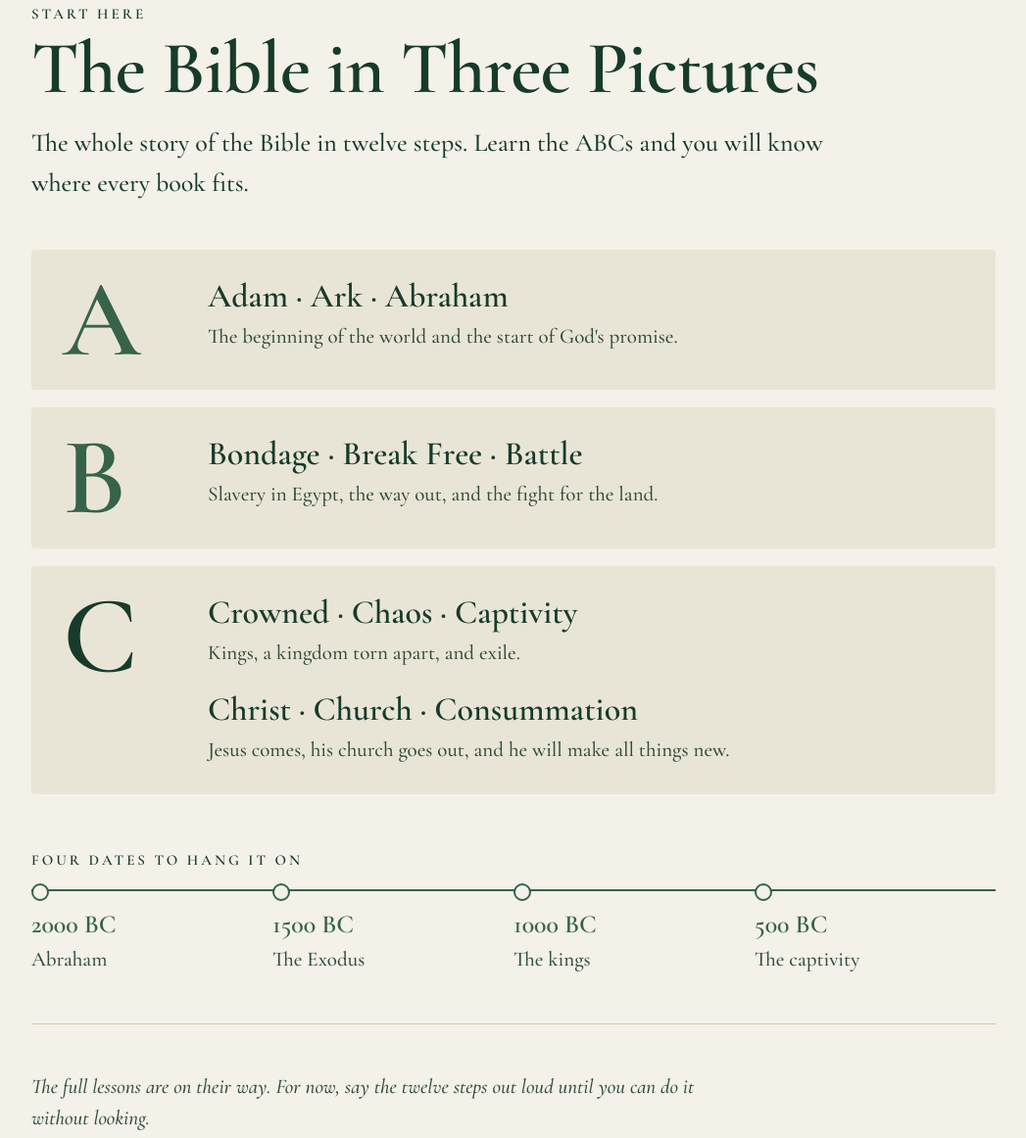
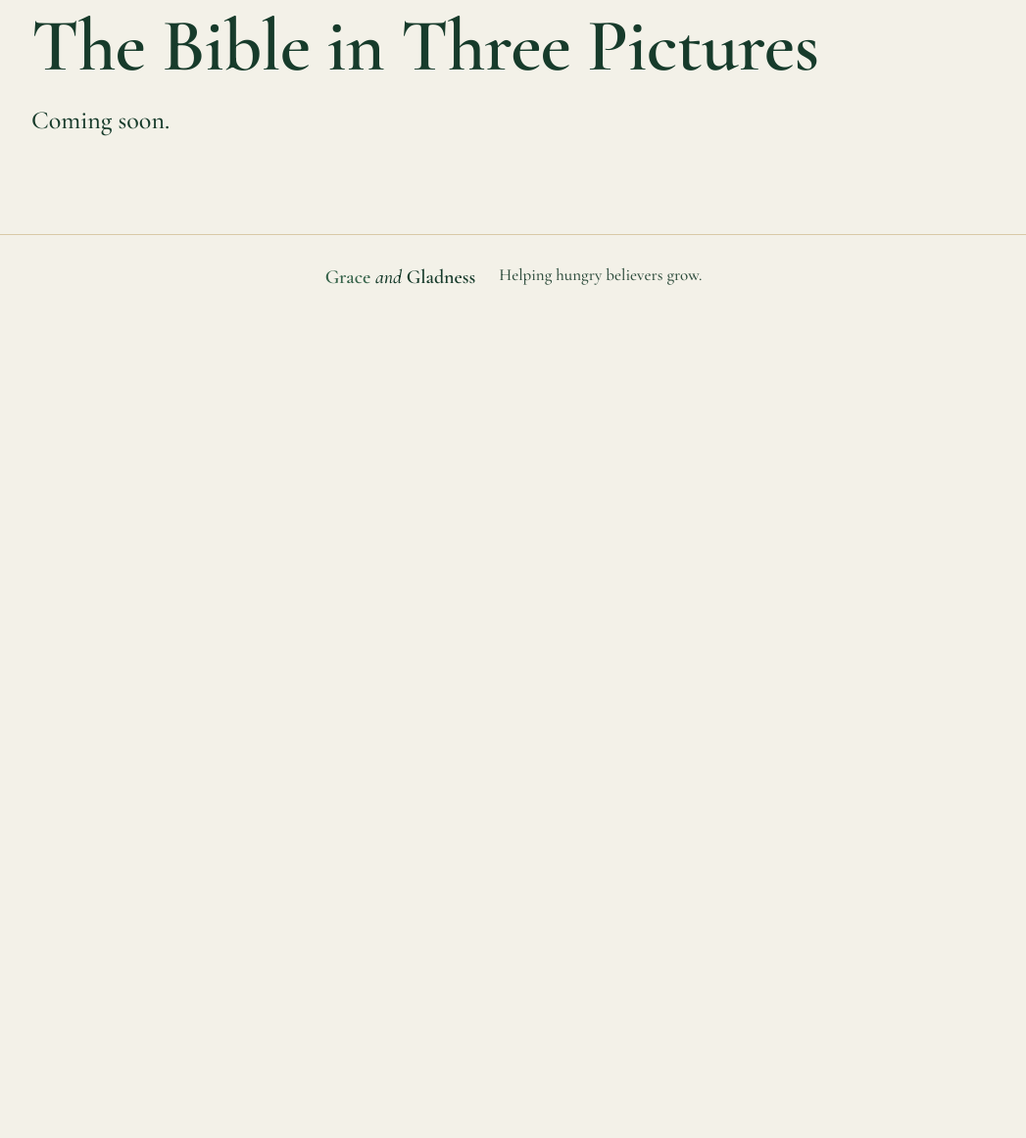
Before and after one commit to GebSierra/graceandgladness, a plain HTML site: page bible/index.html in a window 1280 px wide. Shown: the part 373-1535 px from the top of the page at 98% size, without its empty margins (116-1163 px from the left). After the commit the page ends 800 px from the top, so only its background shows below. Drawn offline with nearby package versions, Linux system fonts and the light colour scheme.

Commit message:
Update index.html

```diff
--- a/bible/index.html
+++ b/bible/index.html
@@ -4,33 +4,12 @@
 <meta charset="utf-8">
 <meta name="viewport" content="width=device-width, initial-scale=1, viewport-fit=cover">
 <title>The Bible in Three Pictures | Grace and Gladness</title>
-<meta name="description" content="The whole story of the Bible in twelve steps, learned as the ABCs.">
+<meta name="description" content="The Bible in Three Pictures. Coming soon.">
 <meta name="theme-color" content="#F3F1E8">
 <link rel="preconnect" href="https://fonts.googleapis.com">
 <link rel="preconnect" href="https://fonts.gstatic.com" crossorigin>
 <link rel="stylesheet" href="https://fonts.googleapis.com/css2?family=Cormorant+Garamond:ital,wght@0,500;0,600;1,500&display=swap">
 <link rel="stylesheet" href="../assets/site.css">
-<style>
-.abc { list-style: none; margin: 48px 0 0; padding: 0; display: grid; gap: 18px; }
-.abc li { display: grid; grid-template-columns: 120px minmax(0,1fr); gap: 8px 28px; align-items: start; background: var(--paper-2); border-radius: 4px; padding: 28px 32px; }
-.abc .letter { font-weight: 600; font-size: 112px; line-height: .78; }
-.abc h2 { font-weight: 600; font-size: clamp(26px, 3vw, 34px); line-height: 1.15; }
-.abc h2.second { margin-top: 22px; }
-.abc p { margin-top: 6px; color: var(--ink-soft); }
-.dates { margin-top: 56px; }
-.dates ol { list-style: none; margin: 18px 0 0; padding: 0; display: grid; grid-template-columns: repeat(4, minmax(0,1fr)); border-top: 2px solid var(--grace); }
-.dates li { padding: 14px 12px 0 0; position: relative; }
-.dates li::before { content: ""; position: absolute; top: -8px; left: 0; width: 14px; height: 14px; border-radius: 50%; background: var(--paper); border: 2px solid var(--grace); }
-.dates b { display: block; font-size: 26px; font-weight: 600; color: var(--grace); }
-.dates span { color: var(--ink-soft); }
-.note { color: var(--ink-soft); font-style: italic; max-width: 34em; }
-@media (max-width: 720px) {
-  .abc li { grid-template-columns: 64px minmax(0,1fr); padding: 22px 20px; gap: 6px 16px; }
-  .abc .letter { font-size: 68px; }
-  .dates ol { grid-template-columns: repeat(2, minmax(0,1fr)); row-gap: 22px; border-top: 0; }
-  .dates li { border-top: 2px solid var(--grace); }
-}
-</style>
 </head>
 <body>
 <header class="banner">
@@ -45,48 +24,8 @@
   </div>
 </header>
 <main class="page">
-  <p class="eyebrow rise">Start here</p>
   <h1 class="title rise d1">The Bible in Three Pictures</h1>
-  <p class="lede rise d2">The whole story of the Bible in twelve steps. Learn the ABCs and you will know where every book fits.</p>
-
-  <ol class="abc">
-    <li class="rise d2">
-      <span class="letter grace">A</span>
-      <div>
-        <h2>Adam · Ark · Abraham</h2>
-        <p>The beginning of the world and the start of God's promise.</p>
-      </div>
-    </li>
-    <li class="rise d3">
-      <span class="letter grace">B</span>
-      <div>
-        <h2>Bondage · Break Free · Battle</h2>
-        <p>Slavery in Egypt, the way out, and the fight for the land.</p>
-      </div>
-    </li>
-    <li class="rise d4">
-      <span class="letter glad">C</span>
-      <div>
-        <h2>Crowned · Chaos · Captivity</h2>
-        <p>Kings, a kingdom torn apart, and exile.</p>
-        <h2 class="second">Christ · Church · Consummation</h2>
-        <p>Jesus comes, his church goes out, and he will make all things new.</p>
-      </div>
-    </li>
-  </ol>
-
-  <div class="dates" aria-label="Four dates to hang it on">
-    <p class="eyebrow">Four dates to hang it on</p>
-    <ol>
-      <li><b>2000 BC</b><span>Abraham</span></li>
-      <li><b>1500 BC</b><span>The Exodus</span></li>
-      <li><b>1000 BC</b><span>The kings</span></li>
-      <li><b>500 BC</b><span>The captivity</span></li>
-    </ol>
-  </div>
-
-  <hr class="rule">
-  <p class="note">The full lessons are on their way. For now, say the twelve steps out loud until you can do it without looking.</p>
+  <p class="lede rise d2">Coming soon.</p>
 </main>
 <footer class="foot">
   <a class="wordmark" href="../"><span class="grace">Grace</span> <i>and</i> <span class="glad">Gladness</span></a>
```
